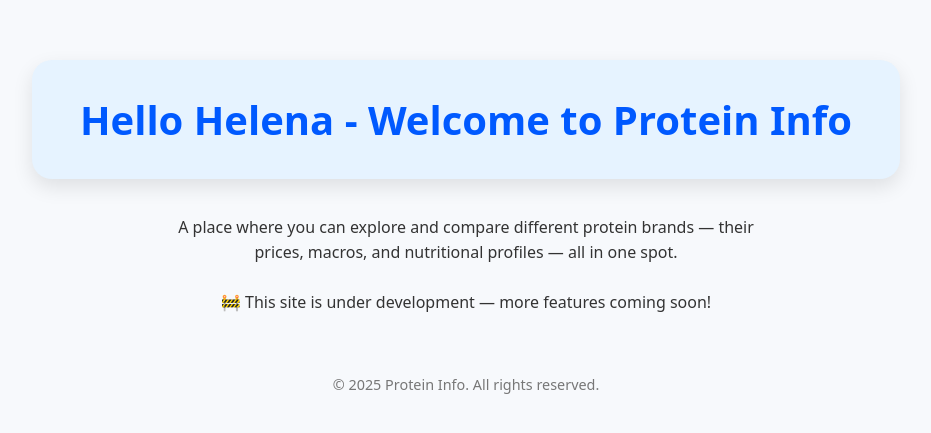
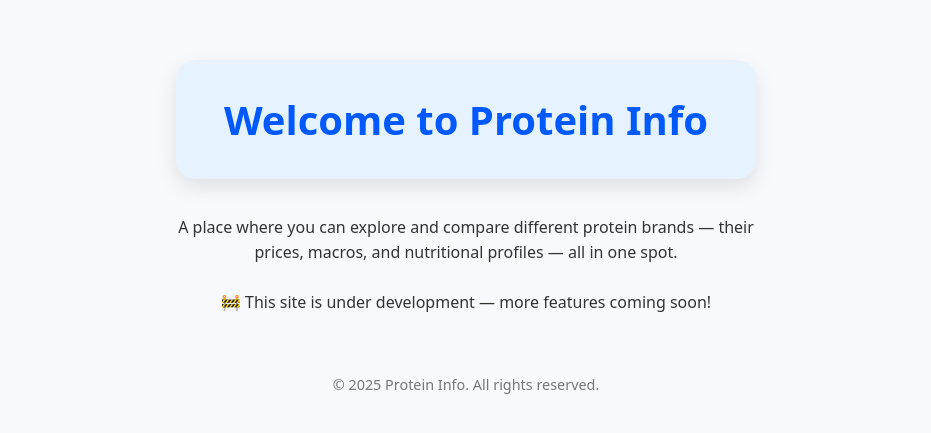
Before and after one commit to MarMilHem/Protein-info, a plain HTML site: page index.html in a window 1280 px wide. Shown: the part 205-638 px from the top of the page, without its empty margins (174-1105 px from the left). Drawn offline with Linux system fonts and the light colour scheme.

Commit message:
Update index.html

```diff
--- a/index.html
+++ b/index.html
@@ -50,7 +50,7 @@
 </head>
 <body>
   <div class="title-box">
-    <h1>Hello Helena - Welcome to Protein Info</h1>
+    <h1>Welcome to Protein Info</h1>
   </div>
 
   <p>
```
